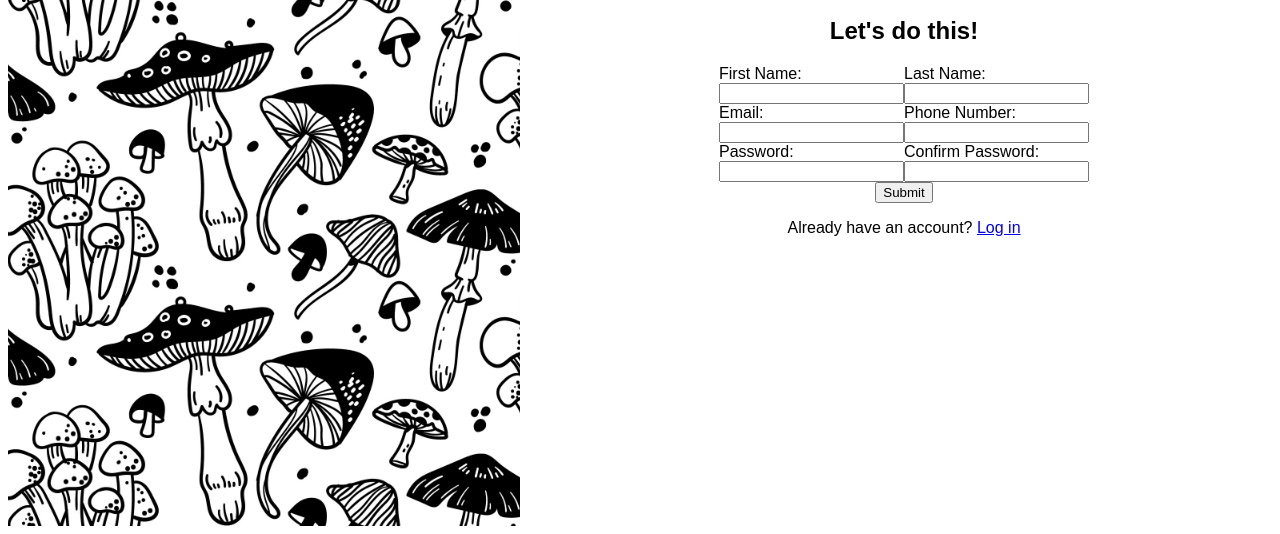
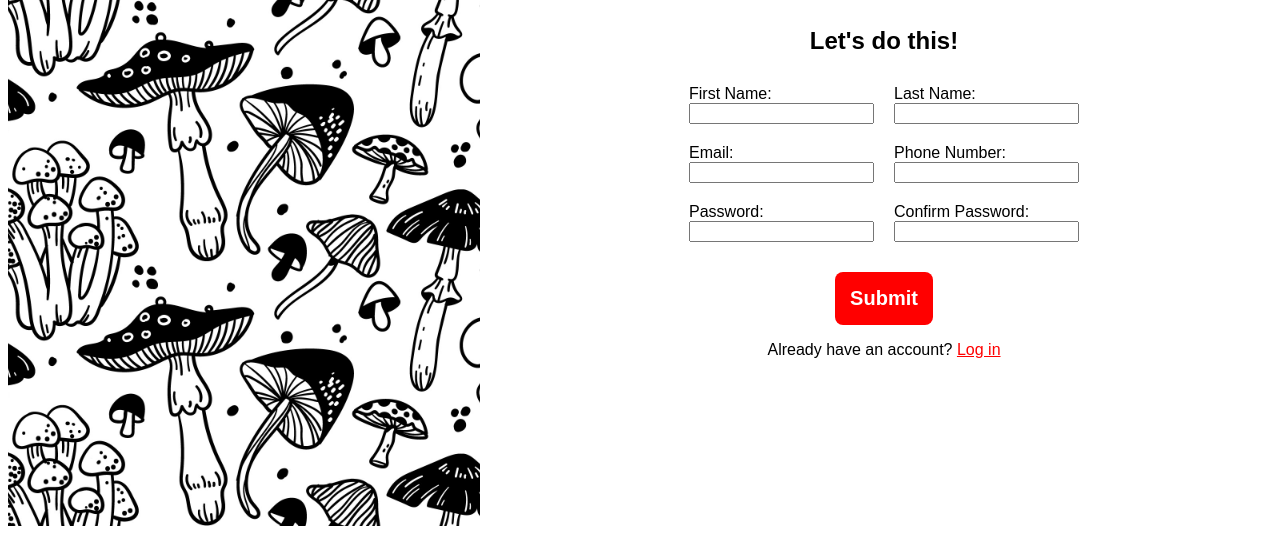
Before and after one commit to barnettalex99/demoForm, a plain HTML site: page index.html in a window 1280 px wide. Shown: the part 282-816 px from the top of the page. Drawn offline with Linux system fonts and the light colour scheme; a web font is replaced by a local one.

Commit message:
update css formatting

```diff
--- a/styles.css
+++ b/styles.css
@@ -27,6 +27,8 @@ body{
     flex-direction:column;
     justify-content: flex-start;
     align-items: center;
+    padding: 50px;
+    padding-top: 10px;
 }
 
 .name-container{
@@ -40,11 +42,13 @@ body{
 .first-name-container{
     display:flex;
     flex-direction:column;
+    padding: 10px;
 }
 
 .last-name-container{
     display:flex;
     flex-direction:column;
+    padding: 10px;
 }
 
 .contact-container{
@@ -58,11 +62,13 @@ body{
 .email-container{
     display:flex;
     flex-direction:column;
+    padding: 10px;
 }
 
 .phone-container{
     display:flex;
     flex-direction:column;
+    padding: 10px;
 }
 
 .passwords-container{
@@ -76,11 +82,13 @@ body{
 .first-password-container{
     display:flex;
     flex-direction:column;
+    padding: 10px;
 }
 
 .confirm-password-container{
     display:flex;
     flex-direction:column;
+    padding: 10px;
 }
 
 form{
@@ -89,3 +97,36 @@ form{
     justify-content: center;
     align-items: center;
 }
+
+em{
+    color: red;
+}
+
+button{
+    font-size: 20px;
+    margin-top: 20px;
+    padding: 15px;
+    border-radius: 8px;
+    background-color: red;
+    color: white;
+    font-weight: bold;
+    border-color:white;
+    border-width: 0px;
+    box-shadow: none;
+}
+
+button:hover{
+    background-color: white;
+    color:red;
+    border-width: 2px;
+    border-color: red;
+}
+
+button:active{
+    background-color:black;
+    color:red;
+}
+
+a{
+    color:red;
+}
```
